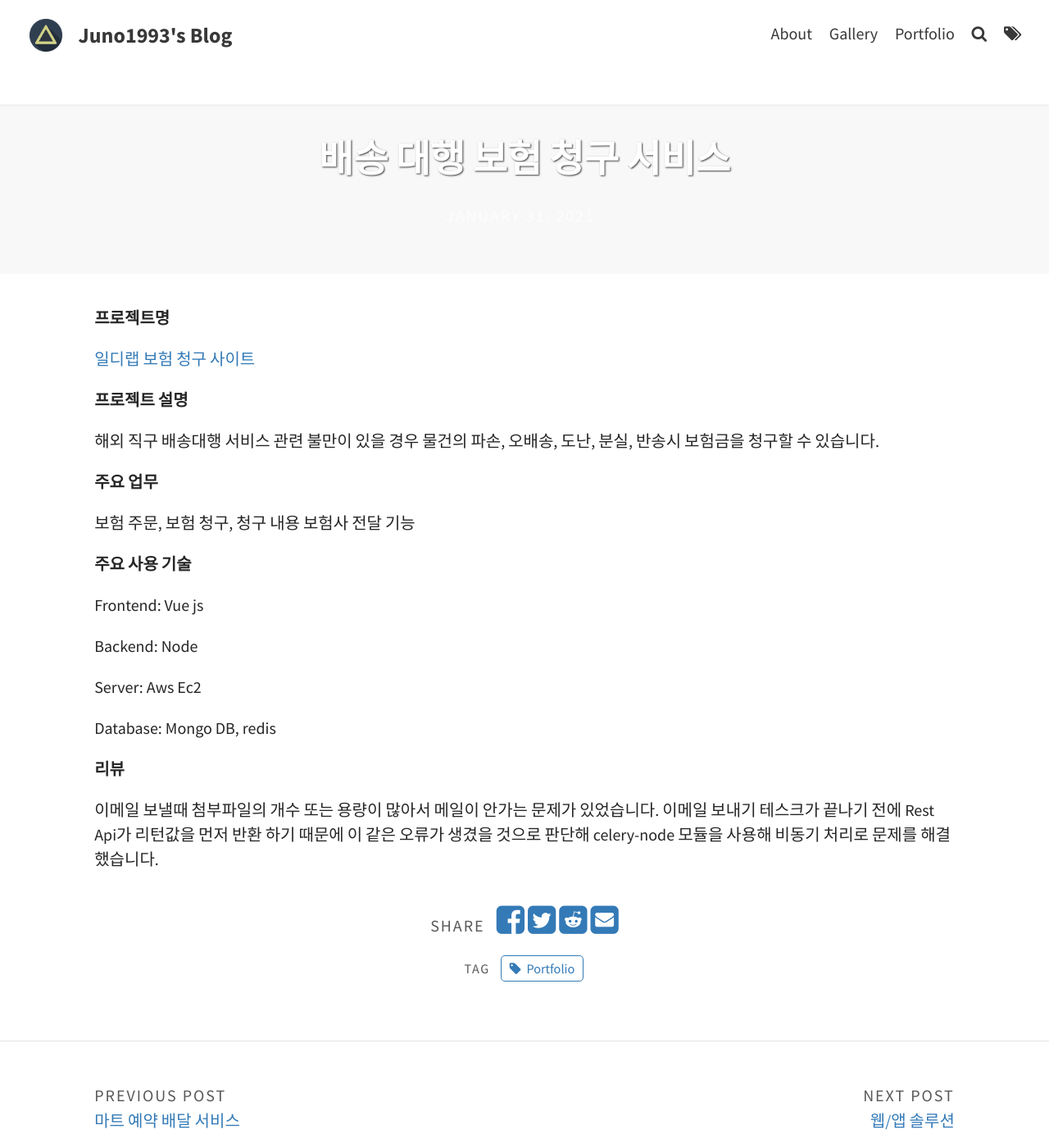
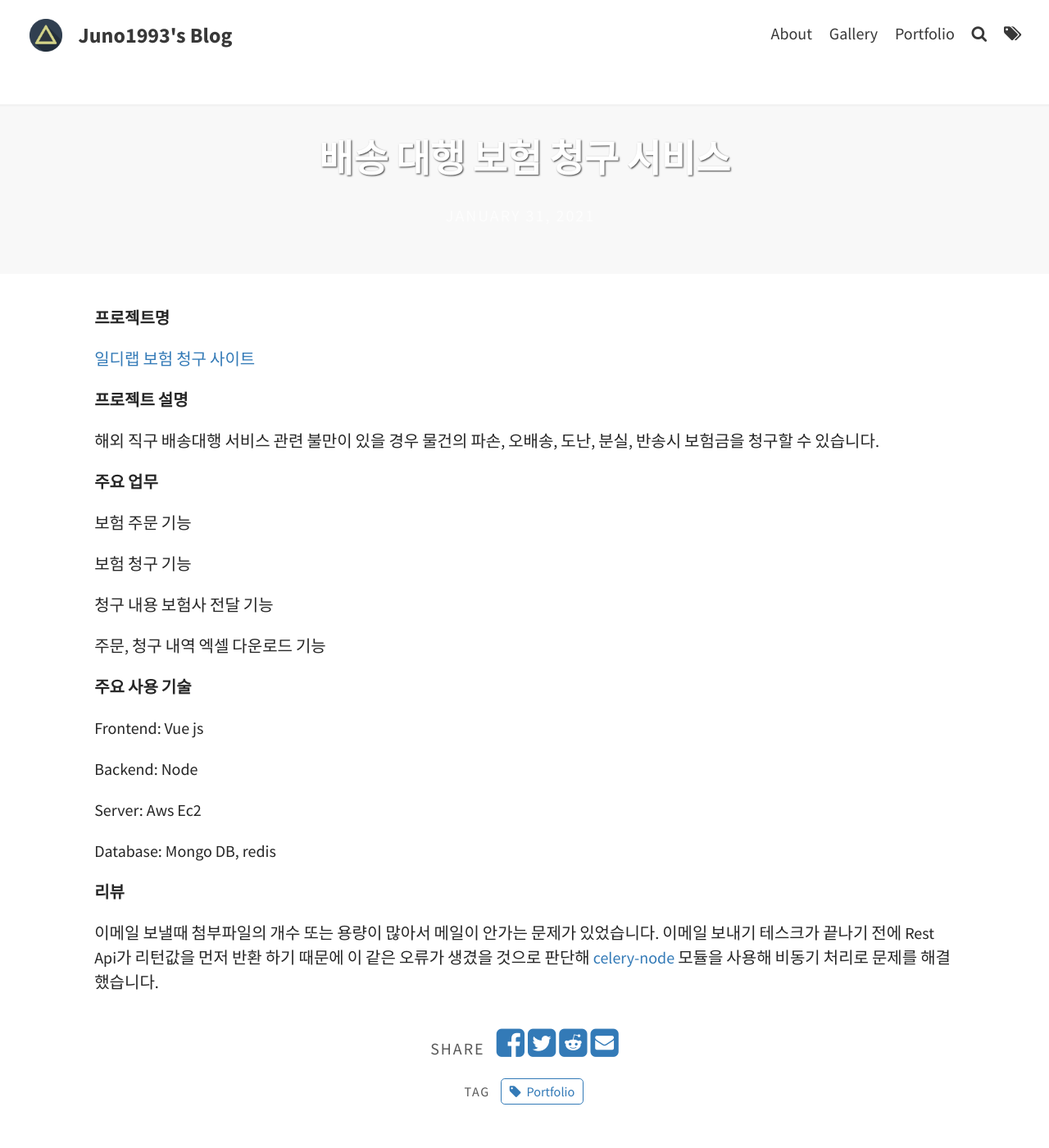
Before and after one commit to juno1993/gitblog, a Jekyll site: the page built from _portfolio/port_2.md, in a window 1280 px wide and 1400 px high. Shown: the whole window at 82% size. Built offline with Jekyll 4.4.1, drawn with Linux system fonts in a browser that asks for light colours.

Commit message:
port_4 추가, 다른 port 보완 수정

```diff
--- a/_portfolio/port_2.md
+++ b/_portfolio/port_2.md
@@ -18,7 +18,13 @@ tags: [Portfolio]
 
 **주요 업무**
 
-보험 주문, 보험 청구, 청구 내용 보험사 전달 기능
+보험 주문 기능
+
+보험 청구 기능
+
+청구 내용 보험사 전달 기능
+
+주문, 청구 내역 엑셀 다운로드 기능
 
 **주요 사용 기술**
 
@@ -34,4 +40,4 @@ Database: Mongo DB, redis
 
 이메일 보낼때 첨부파일의 개수 또는 용량이 많아서 메일이 안가는 문제가 있었습니다.
 이메일 보내기 테스크가 끝나기 전에 Rest Api가 리턴값을 먼저 반환 하기 때문에 이 같은 오류가 생겼을 것으로 판단해
-celery-node 모듈을 사용해 비동기 처리로 문제를 해결했습니다.
+[celery-node](https://www.npmjs.com/package/celery-node) 모듈을 사용해 비동기 처리로 문제를 해결했습니다.
```
Also changed, not shown: other parts of _portfolio/port_2.md (+1 -1 lines), _portfolio/port_1.md (+1 -1 lines), _portfolio/port_3.md (+14 -3 lines), _portfolio/port_4.md (added, +45 -0 lines), assets/img/portfolio/port_4.png (added).
